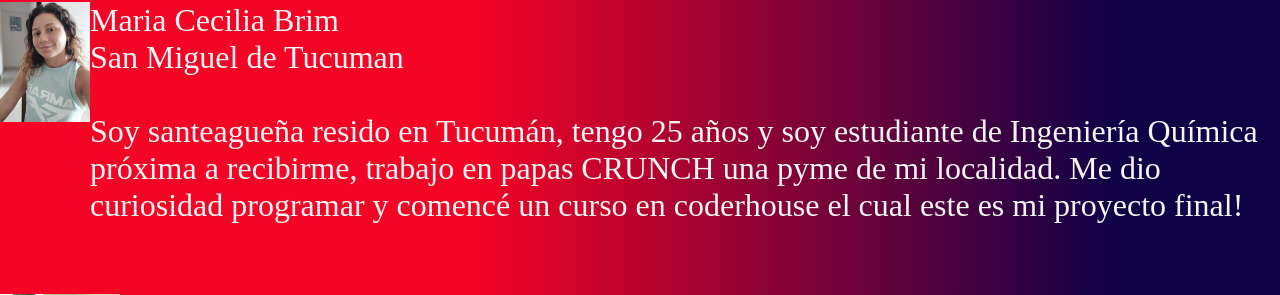
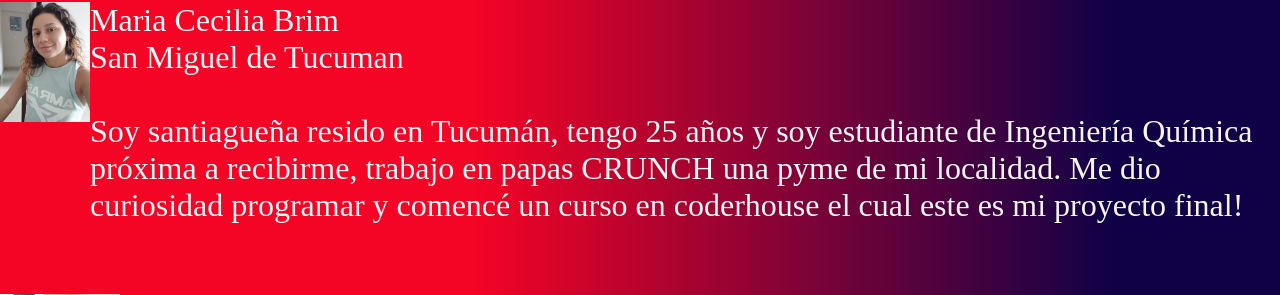
Before and after one commit to cecilia-brim/entrega_final, a Django app: page /entrega_app/quienesomos in a window 1280 px wide. Shown: the part 862-1157 px from the top of the page. Run offline with Django 4.2, Linux system fonts and the light colour scheme; a user stored in the database is signed in; some libraries are stand-ins or nearby versions.

Commit message:
Version Final del Sitio

```diff
--- a/entrega_app/templates/Home.html
+++ b/entrega_app/templates/Home.html
@@ -28,6 +28,8 @@
                         </div>
 <div>                <img class="logo" src="static/assets/img/S-Logo.jpg" alt="Spider Man"></a>
 </div>
+
+        {% if request.user.is_authenticated %}
         <div class="botonEsp"
   >  <a class="boton_iniciarSesion" href="{% url 'Perfil' %}">Mi Perfil</a>
 
@@ -35,6 +37,8 @@
              <a class="boton_iniciarSesion" href="{% url 'Logout' %}">Salir</a>
 
      </div>
+
+     {% endif %}
  </section>
 
         <nav class="navbar ">
--- a/entrega_app/templates/quienesomos.html
+++ b/entrega_app/templates/quienesomos.html
@@ -31,7 +31,7 @@ Actualmente me encuentro en vías de ser un desarrollador python de la mano de C
     <p>
     Maria Cecilia Brim  <br>
     San Miguel de Tucuman<br><br>
-    Soy santeagueña resido en Tucumán, tengo 25 años y soy estudiante de Ingeniería Química próxima a recibirme, trabajo en papas CRUNCH una pyme de mi localidad.
+    Soy santiagueña resido en Tucumán, tengo 25 años y soy estudiante de Ingeniería Química próxima a recibirme, trabajo en papas CRUNCH una pyme de mi localidad.
     Me dio curiosidad programar y comencé un curso en coderhouse el cual este es mi proyecto final!    </p>
     </div>
     <br>
```
Also changed, not shown: db.sqlite3, media/post/descarga_u1di6u2.jpg (added).
